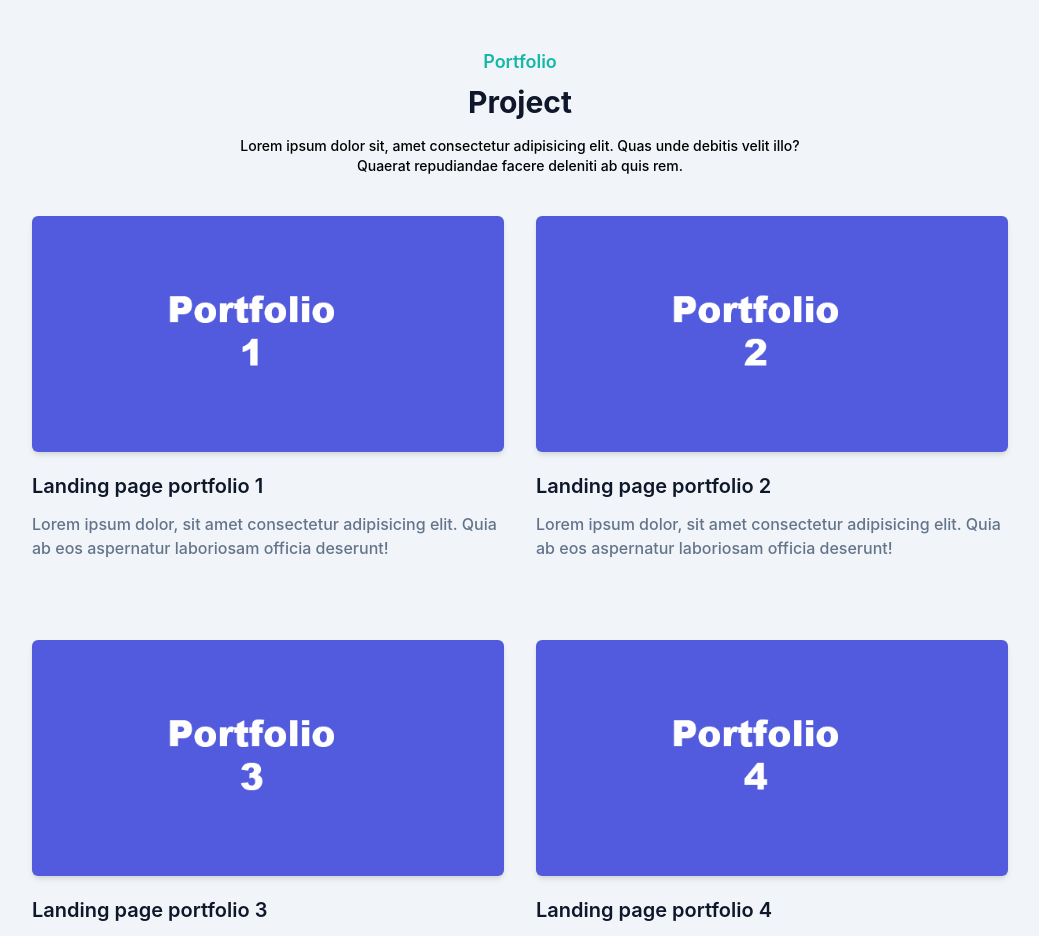
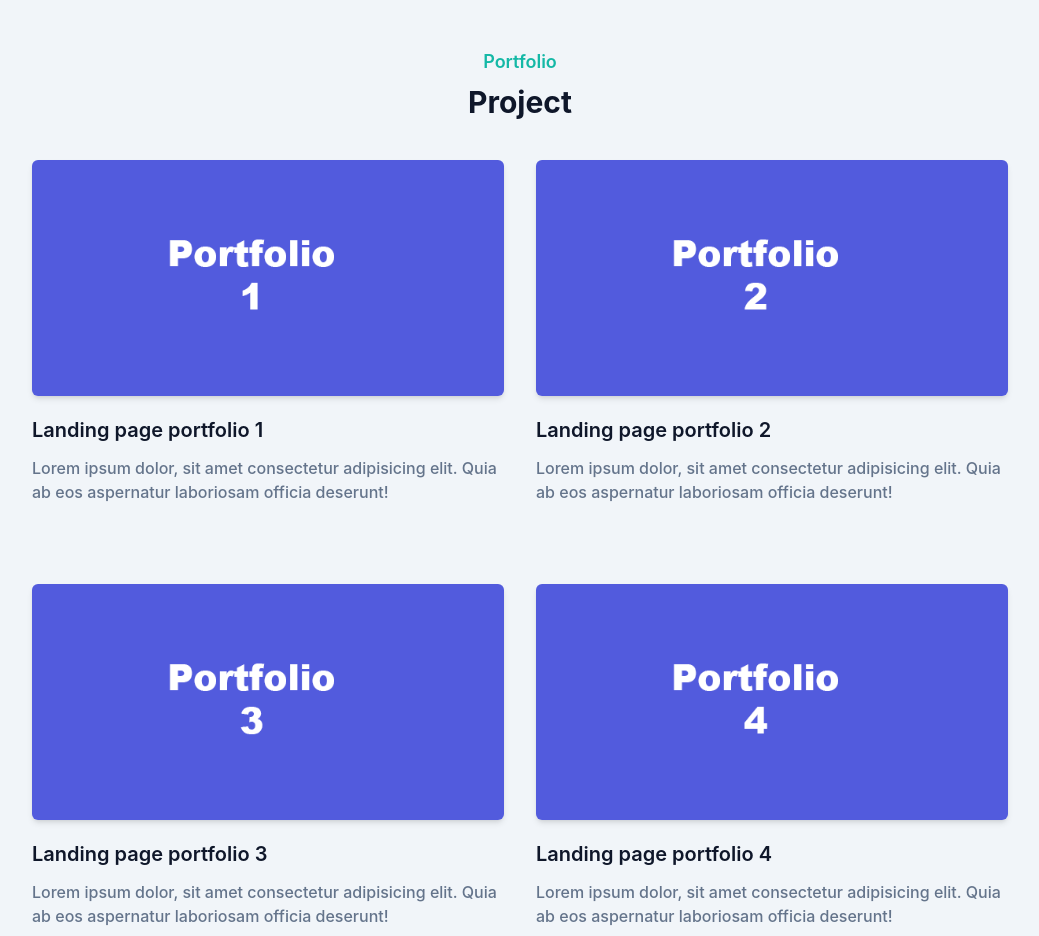
Before and after one commit to Tsahrian/portfolio, a website: page index.html in a window 1280 px wide. Shown: the part 1380-2316 px from the top of the page, without its empty margins (120-1159 px from the left). Drawn offline with Linux system fonts and the light colour scheme.

Commit message:
Update index.html
menghapus tag p pada about me

```diff
--- a/index.html
+++ b/index.html
@@ -108,8 +108,6 @@
             <div class="max-w-xl mx-auto text-center mb-6">
                 <h4 class="font-semibold text-lg text-primary mb-2">Portfolio</h4>
                 <h2 class="font-bold text-dark text-3xl mb-4">Project</h2>
-                <p class="font-medium text-sm">Lorem ipsum dolor sit, amet consectetur adipisicing elit.
-                    Quas unde debitis velit illo? Quaerat repudiandae facere deleniti ab quis rem.</p>
             </div>
         </div>
         <div class="w-full px-4 flex flex-wrap justify-center xl:w-10/12 xl:mx-auto">
```
